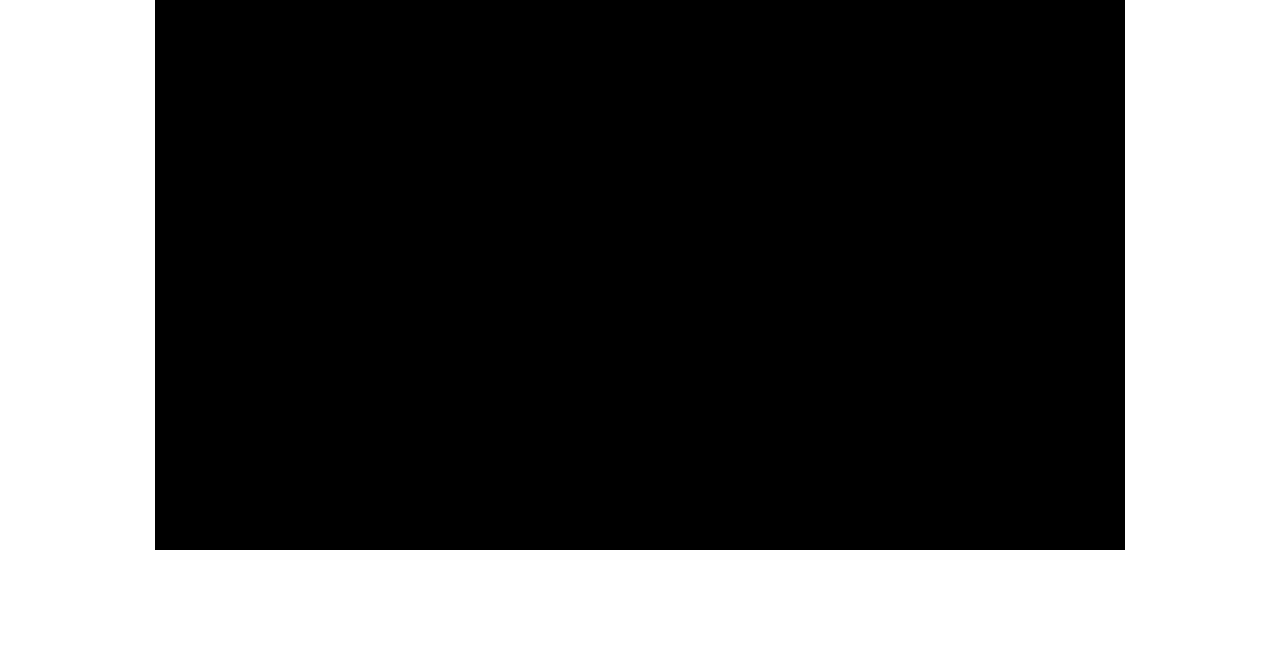
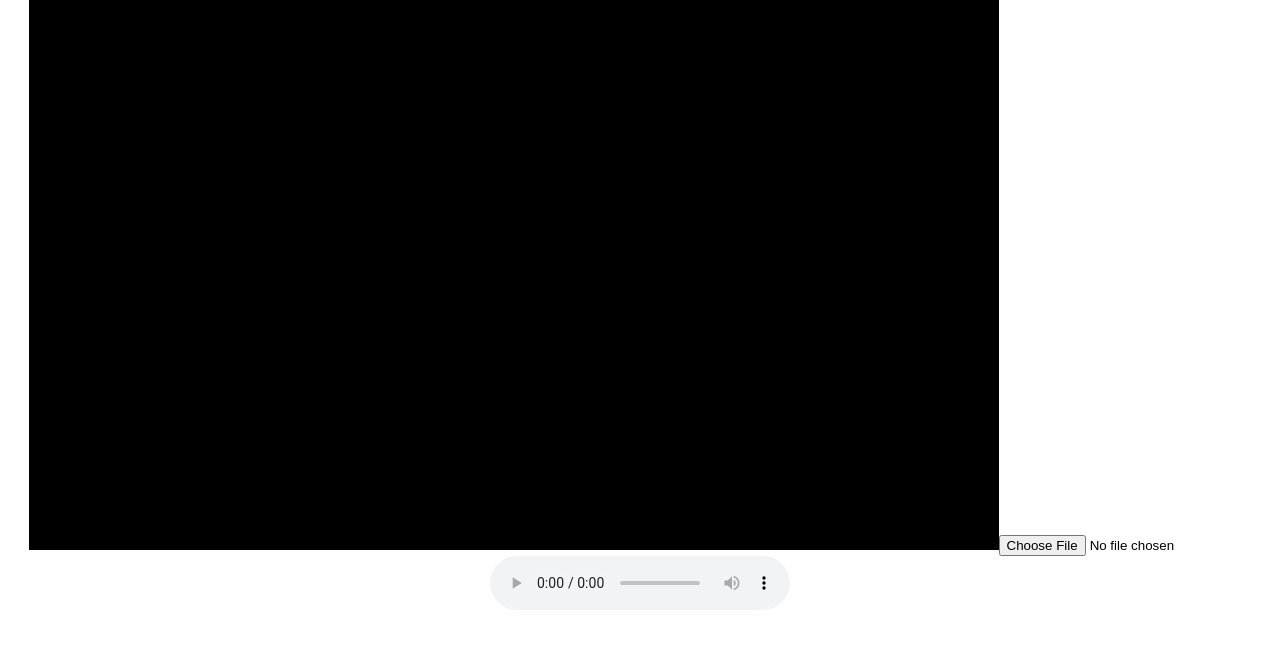
Before and after one commit to 7zYBN/light_organ, a plain HTML site: page index.html in a window 1280 px wide. Drawn offline with Linux system fonts and the light colour scheme.

Commit message:
feat: add songPlayer component

```diff
--- a/components/App/app.js
+++ b/components/App/app.js
@@ -1,4 +1,5 @@
 import Canvas from '../Canvas/canvas.js';
+import SongPlayer from '../Song player/songPlayer.js';
 
 export default class App {
   constructor() {
@@ -7,6 +8,7 @@ export default class App {
 
   build() {
     this._buildCanvas();
+    this._buildSongPlayer();
   }
 
   _buildCanvas() {
@@ -14,6 +16,10 @@ export default class App {
       height = 550;
     this._canvas = new Canvas(document.body, { width, height });
     this._canvas.drawRectangle('#000');
+  }
+
+  _buildSongPlayer() {
+    this._songPlayer = new SongPlayer(document.body);
   }
 }
 
--- /dev/null
+++ b/components/Song player/songPlayer.js
@@ -0,0 +1,54 @@
+export default class SongPlayer {
+  constructor(parent) {
+    this._parent = parent;
+
+    this._elements = {};
+
+    this._initPlayer();
+
+    this._songUrl = 'asserts/justin_bieber_ludacris_baby-namobilu.com.mp3';
+  }
+
+  set _songUrl(url) {
+    this._elements.audioPlayer.setAttribute('src', url);
+  }
+
+  _initPlayer() {
+    this._createElements();
+    this._setEventListeners();
+  }
+
+  _createElements() {
+    this._createFileInput();
+    this._createAudioPlayer();
+  }
+
+  _createFileInput() {
+    const fileInput = document.createElement('input');
+
+    fileInput.setAttribute('type', 'file');
+    fileInput.setAttribute('accept', 'audio/*');
+    this._parent.appendChild(fileInput);
+
+    this._elements.fileInput = fileInput;
+  }
+
+  _setEventListeners() {
+    this._setFileInputListener();
+  }
+
+  _setFileInputListener() {
+    this._elements.fileInput.addEventListener('change', (event) => {
+      this._songUrl = URL.createObjectURL(event.target.files[0]);
+    });
+  }
+
+  _createAudioPlayer() {
+    const audioPlayer = document.createElement('audio');
+
+    audioPlayer.setAttribute('controls', true);
+    this._parent.appendChild(audioPlayer);
+
+    this._elements.audioPlayer = audioPlayer;
+  }
+}
--- a/index.html
+++ b/index.html
@@ -5,11 +5,9 @@
   <meta name="viewport" content="width=device-width, initial-scale=1.0">
   <meta http-equiv="X-UA-Compatible" content="ie=edge">
   <link rel="stylesheet" href="style.css">
-  <title>Color Music</title>
+  <title>Light Organ</title>
 </head>
 <body>
-  <audio id="audio" src="asserts/justin_bieber_ludacris_baby-namobilu.com.mp3"></audio>
-  <!-- <canvas id="canvas"></canvas> -->
 
   <script src="index.js" type="module"></script>
 </body>
```
Also changed, not shown: components/Canvas/canvas.js (line endings or trailing spaces), index.js (line endings or trailing spaces), 1 other file.
